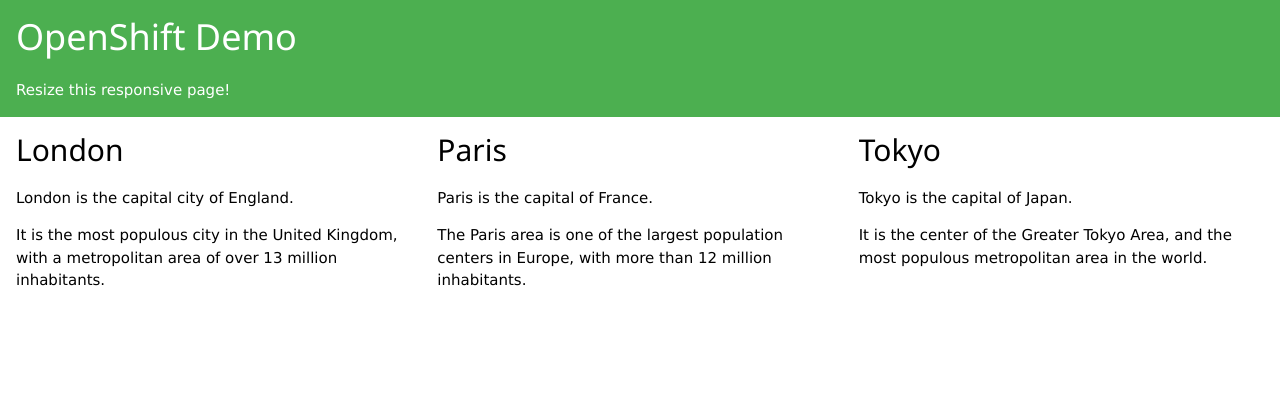
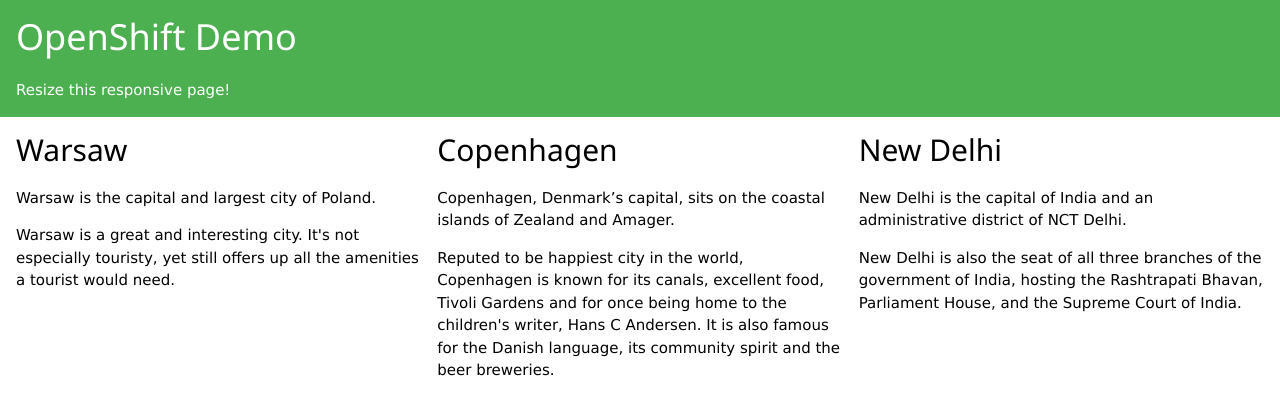
Before and after one commit to kaushik74/openshift-deployment-test, a plain HTML site: page index.html in a window 1280 px wide. Drawn offline with nearby package versions, Linux system fonts and the light colour scheme.

Commit message:
updated the text

```diff
--- a/index.html
+++ b/index.html
@@ -16,24 +16,21 @@
 
     <div class="w3-row-padding">
         <div class="w3-third">
-            <h2>London</h2>
-            <p>London is the capital city of England.</p>
-            <p>It is the most populous city in the United Kingdom,
-                with a metropolitan area of over 13 million inhabitants.</p>
+            <h2>Warsaw</h2>
+            <p>Warsaw is the capital and largest city of Poland.</p>
+            <p>Warsaw is a great and interesting city. It's not especially touristy, yet still offers up all the amenities a tourist would need.</p>
         </div>
 
         <div class="w3-third">
-            <h2>Paris</h2>
-            <p>Paris is the capital of France.</p>
-            <p>The Paris area is one of the largest population centers in Europe,
-                with more than 12 million inhabitants.</p>
+            <h2>Copenhagen</h2>
+            <p>Copenhagen, Denmark’s capital, sits on the coastal islands of Zealand and Amager.</p>
+            <p>Reputed to be happiest city in the world, Copenhagen is known for its canals, excellent food, Tivoli Gardens and for once being home to the children's writer, Hans C Andersen. It is also famous for the Danish language, its community spirit and the beer breweries.</p>
         </div>
 
         <div class="w3-third">
-            <h2>Tokyo</h2>
-            <p>Tokyo is the capital of Japan.</p>
-            <p>It is the center of the Greater Tokyo Area,
-                and the most populous metropolitan area in the world.</p>
+            <h2>New Delhi</h2>
+            <p>New Delhi is the capital of India and an administrative district of NCT Delhi.</p>
+            <p>New Delhi is also the seat of all three branches of the government of India, hosting the Rashtrapati Bhavan, Parliament House, and the Supreme Court of India.</p>
         </div>
     </div>
 </body>
```
